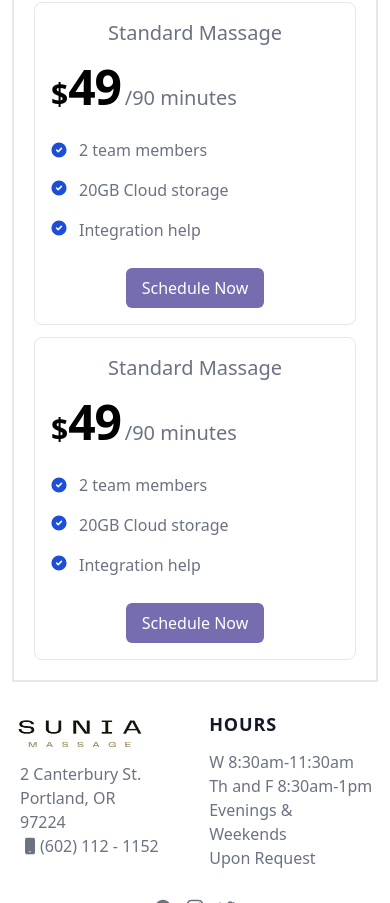
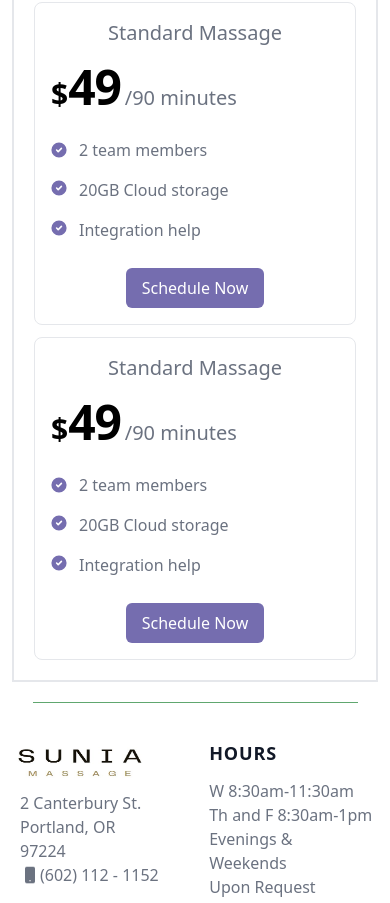
Before and after one commit to ShawnRSidwell/suniamassage, a React (Vite) app: page /services in a window 390 px wide. Shown: the part 1556-2459 px from the top of the page. Built offline with nearby package versions, Linux system fonts and the light colour scheme.

Commit message:
Change services styling

```diff
--- a/src/pages/Services.jsx
+++ b/src/pages/Services.jsx
@@ -62,6 +62,7 @@ function Services() {
           <PricingCard />
         </div>
       </div>
+      <hr className="border-[#60A76F] w-5/6 my-5 md:hidden mx-auto" />
     </section>
   );
 }
--- a/src/ui/PricingCard.jsx
+++ b/src/ui/PricingCard.jsx
@@ -16,7 +16,7 @@ function PricingCard() {
       <ul role="list" className="space-y-5 my-7">
         <li className="flex items-center">
           <svg
-            className="flex-shrink-0 w-4 h-4 text-blue-700 "
+            className="flex-shrink-0 w-4 h-4 text-[#756DAF] "
             aria-hidden="true"
             xmlns="http://www.w3.org/2000/svg"
             fill="currentColor"
@@ -30,7 +30,7 @@ function PricingCard() {
         </li>
         <li className="flex">
           <svg
-            className="flex-shrink-0 w-4 h-4 text-blue-700 "
+            className="flex-shrink-0 w-4 h-4 text-[#756DAF] "
             aria-hidden="true"
             xmlns="http://www.w3.org/2000/svg"
             fill="currentColor"
@@ -38,13 +38,13 @@ function PricingCard() {
           >
             <path d="M10 .5a9.5 9.5 0 1 0 9.5 9.5A9.51 9.51 0 0 0 10 .5Zm3.707 8.207-4 4a1 1 0 0 1-1.414 0l-2-2a1 1 0 0 1 1.414-1.414L9 10.586l3.293-3.293a1 1 0 0 1 1.414 1.414Z" />
           </svg>
-          <span className="text-base font-normal leading-tight text-gray-500 dark:text-gray-400 ms-3">
+          <span className="text-base font-normal leading-tight text-gray-500  ms-3">
             20GB Cloud storage
           </span>
         </li>
         <li className="flex">
           <svg
-            className="flex-shrink-0 w-4 h-4 text-blue-700 dark:text-blue-500"
+            className="flex-shrink-0 w-4 h-4 text-[#756DAF]"
             aria-hidden="true"
             xmlns="http://www.w3.org/2000/svg"
             fill="currentColor"
```
